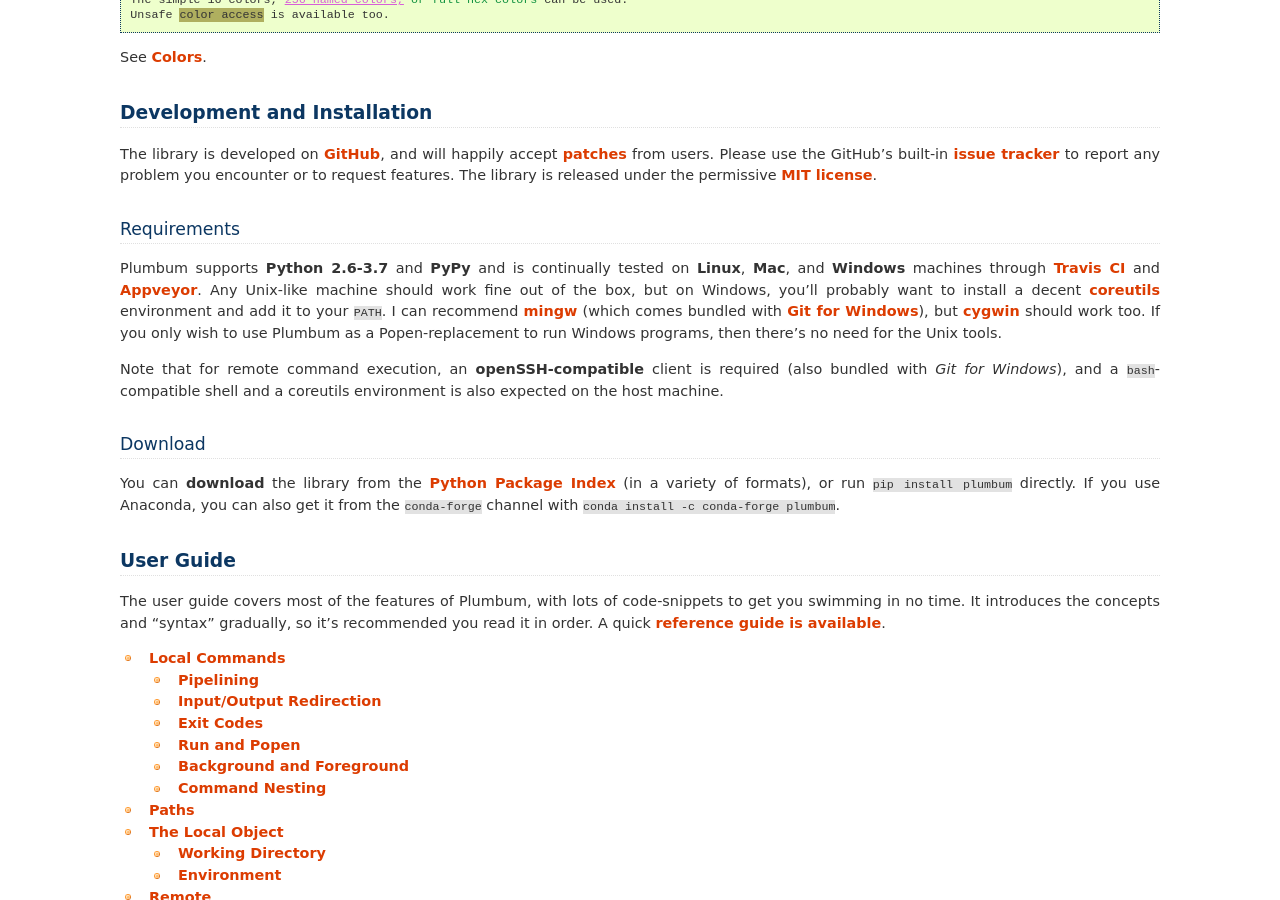
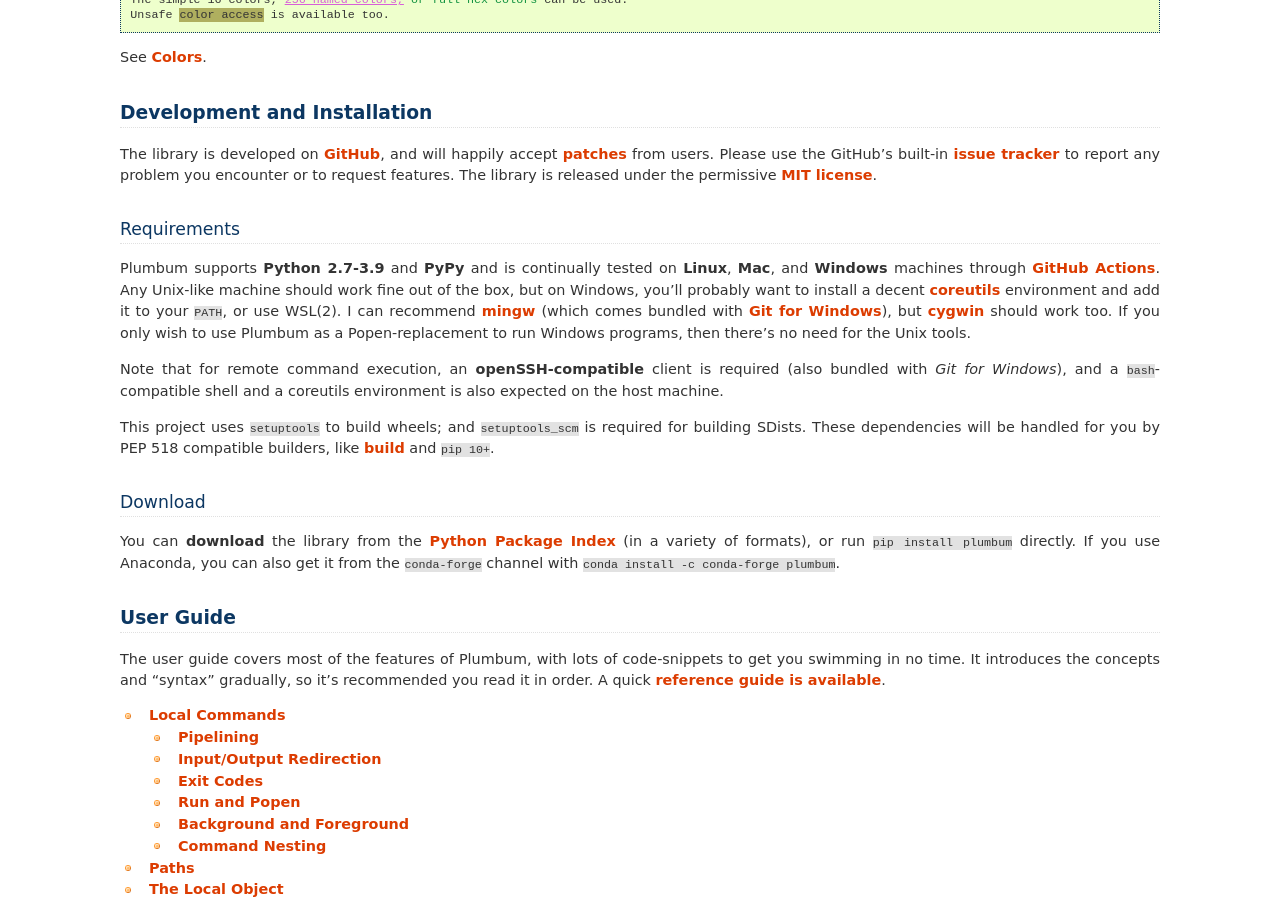
Before and after one commit to tomerfiliba/plumbum, a Sphinx documentation site: the page built from docs/index.rst, in a window 1280 px wide and 900 px high, scrolled down 3867 px. Built offline with Sphinx 7.4.7, drawn with Linux system fonts in a browser that asks for light colours; the version number could not be read and is left out.

Commit message:
docs: mention setuptools_scm, fix version list

```diff
--- a/docs/index.rst
+++ b/docs/index.rst
@@ -83,25 +83,32 @@
 Requirements
 ------------
 
-Plumbum supports **Python 2.6-3.7** and **PyPy** and is continually
-tested on **Linux**, **Mac**, and **Windows** machines through `Travis CI <https://travis-ci.org/tomerfiliba/plumbum>`_
-and `Appveyor <https://ci.appveyor.com/project/HenrySchreiner/plumbum/branch/master>`_.
-Any Unix-like machine should work fine out of the box,
-but on Windows, you'll probably want to install a decent `coreutils <http://en.wikipedia.org/wiki/Coreutils>`_
-environment and add it to your ``PATH``. I can recommend `mingw <http://mingw.org/>`_ (which comes
-bundled with `Git for Windows <http://msysgit.github.com/>`_), but `cygwin <http://www.cygwin.com/>`_
-should work too. If you only wish to use Plumbum as a Popen-replacement to run Windows programs,
-then there's no need for the Unix tools.
+Plumbum supports **Python 2.7-3.9** and **PyPy** and is continually tested on
+**Linux**, **Mac**, and **Windows** machines through `GitHub Actions
+<https://github.com/tomerfiliba/plumbum/actions>`_.  Any Unix-like machine
+should work fine out of the box, but on Windows, you'll probably want to
+install a decent `coreutils <http://en.wikipedia.org/wiki/Coreutils>`_
+environment and add it to your ``PATH``, or use WSL(2). I can recommend `mingw
+<http://mingw.org/>`_ (which comes bundled with `Git for Windows
+<http://msysgit.github.com/>`_), but `cygwin <http://www.cygwin.com/>`_ should
+work too. If you only wish to use Plumbum as a Popen-replacement to run Windows
+programs, then there's no need for the Unix tools.
 
-Note that for remote command execution, an **openSSH-compatible** client is required (also bundled
-with *Git for Windows*), and a ``bash``-compatible shell and a coreutils environment is also
-expected on the host machine.
+Note that for remote command execution, an **openSSH-compatible** client is
+required (also bundled with *Git for Windows*), and a ``bash``-compatible shell
+and a coreutils environment is also expected on the host machine.
+
+This project uses ``setuptools`` to build wheels; and ``setuptools_scm`` is
+required for building SDists. These dependencies will be handled for you by PEP
+518 compatible builders, like `build <https://github.com/pypa/build>`_ and ``pip 10+``.
 
 Download
 --------
 
-You can **download** the library from the `Python Package Index <http://pypi.python.org/pypi/plumbum#downloads>`_
-(in a variety of formats), or run ``pip install plumbum`` directly. If you use Anaconda, you can also get it from the ``conda-forge`` channel with ``conda install -c conda-forge plumbum``.
+You can **download** the library from the `Python Package Index
+<http://pypi.python.org/pypi/plumbum#downloads>`_ (in a variety of formats), or
+run ``pip install plumbum`` directly. If you use Anaconda, you can also get it
+from the ``conda-forge`` channel with ``conda install -c conda-forge plumbum``.
 
 User Guide
 ==========
```
